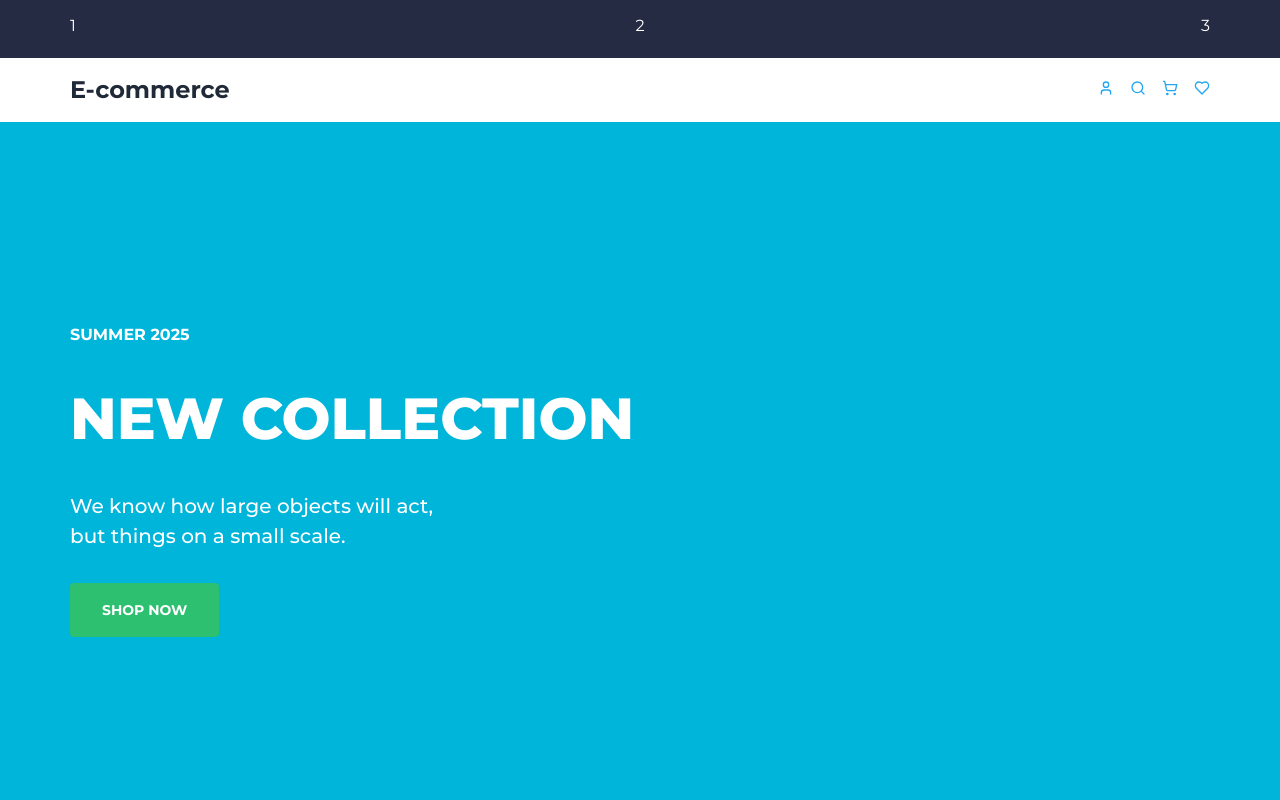
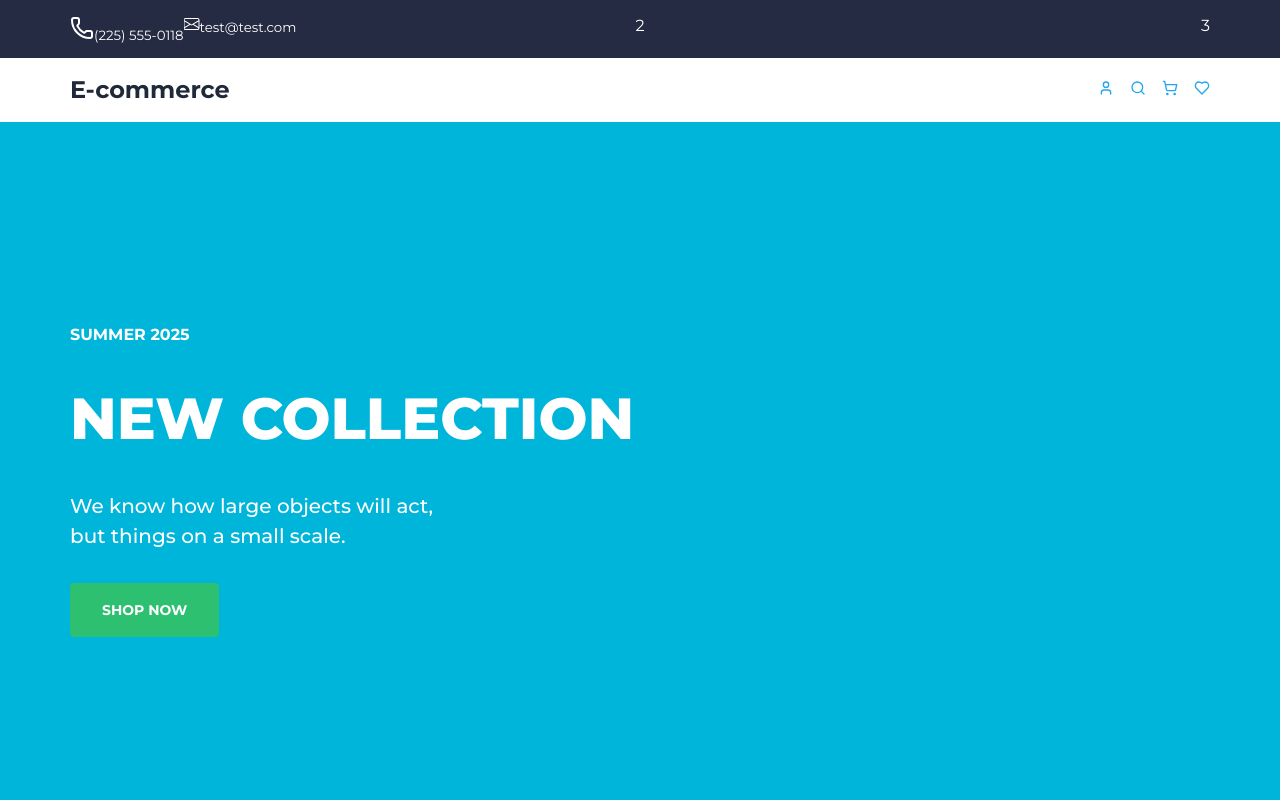
Before and after one commit to IgnacioFleming/react-mentoring-ecommerce-ifleming, a React (Vite) app: page / in a window 1280 px wide. Shown: the top 800 px of the page. Built offline with nearby package versions, Linux system fonts and the light colour scheme.

Commit message:
feat(layout/Header): add Contact Section content

```diff
--- a/src/layout/Header/Header.tsx
+++ b/src/layout/Header/Header.tsx
@@ -1,6 +1,7 @@
 import clsx from 'clsx';
 import { Link } from 'react-router-dom';
-import { User, ShoppingCart, Heart, Search } from 'lucide-react';
+import { User, ShoppingCart, Heart, Search, Phone } from 'lucide-react';
+import Mail from '../../assets/icons/mail.svg?react';
 import { Container } from '../../components/Container';
 import styles from './Header.module.scss';
 
@@ -8,7 +9,16 @@ export const Header = () => (
   <header>
     <div className={styles.banner}>
       <Container className={styles.banner__container}>
-        <div className={clsx(styles.banner__column, styles['banner__column--left'])}>1</div>
+        <div className={clsx(styles.banner__column, styles['banner__column--left'])}>
+          <div>
+            <Phone className={styles.banner__column__icon} />
+            <small>(225) 555-0118</small>
+          </div>
+          <div>
+            <Mail />
+            <small>test@test.com</small>
+          </div>
+        </div>
         <div className={clsx(styles.banner__column, styles['banner__column--center'])}>2</div>
         <div className={clsx(styles.banner__column, styles['banner__column--right'])}>3</div>
       </Container>
```
Also changed, not shown: src/assets/icons/mail.svg (added).
